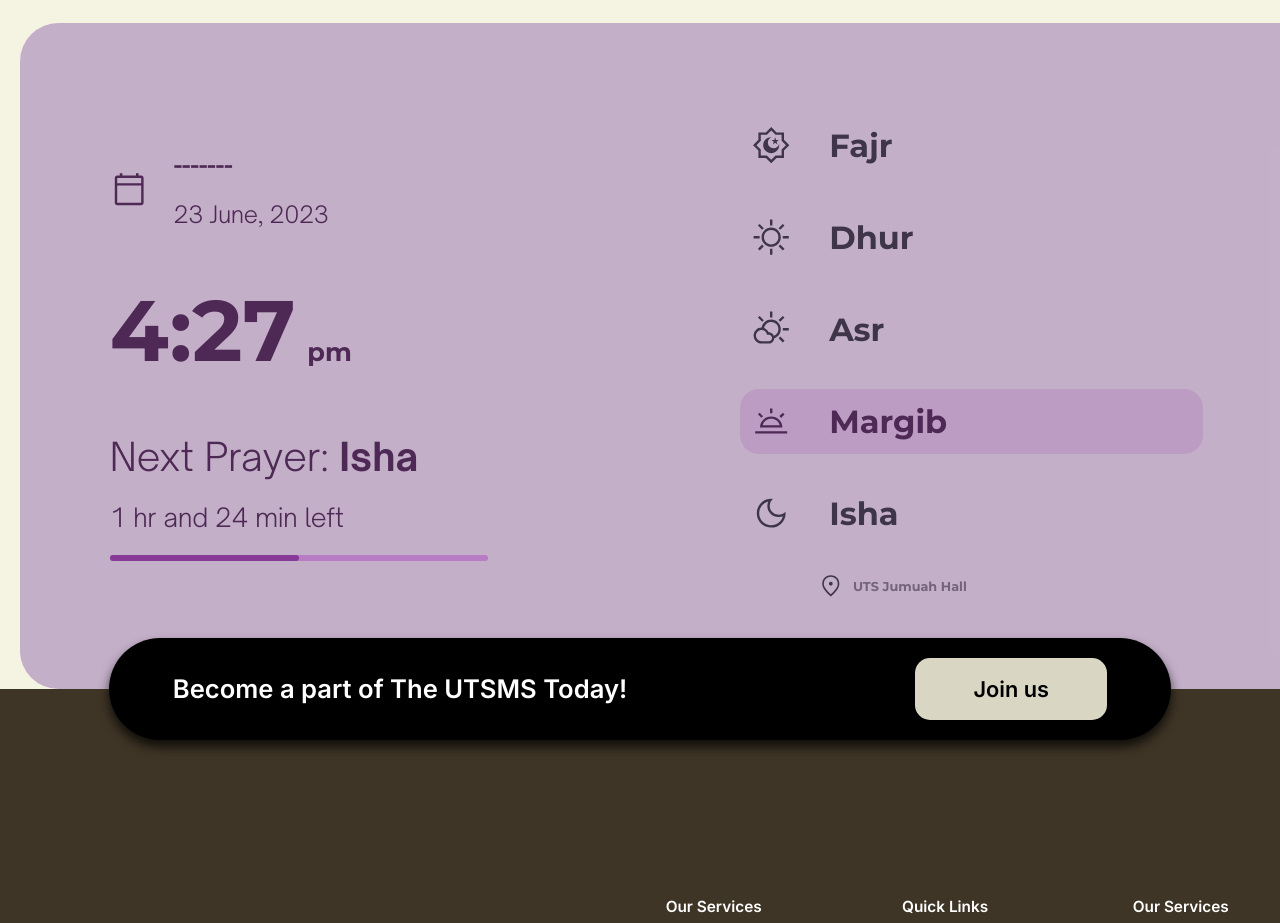
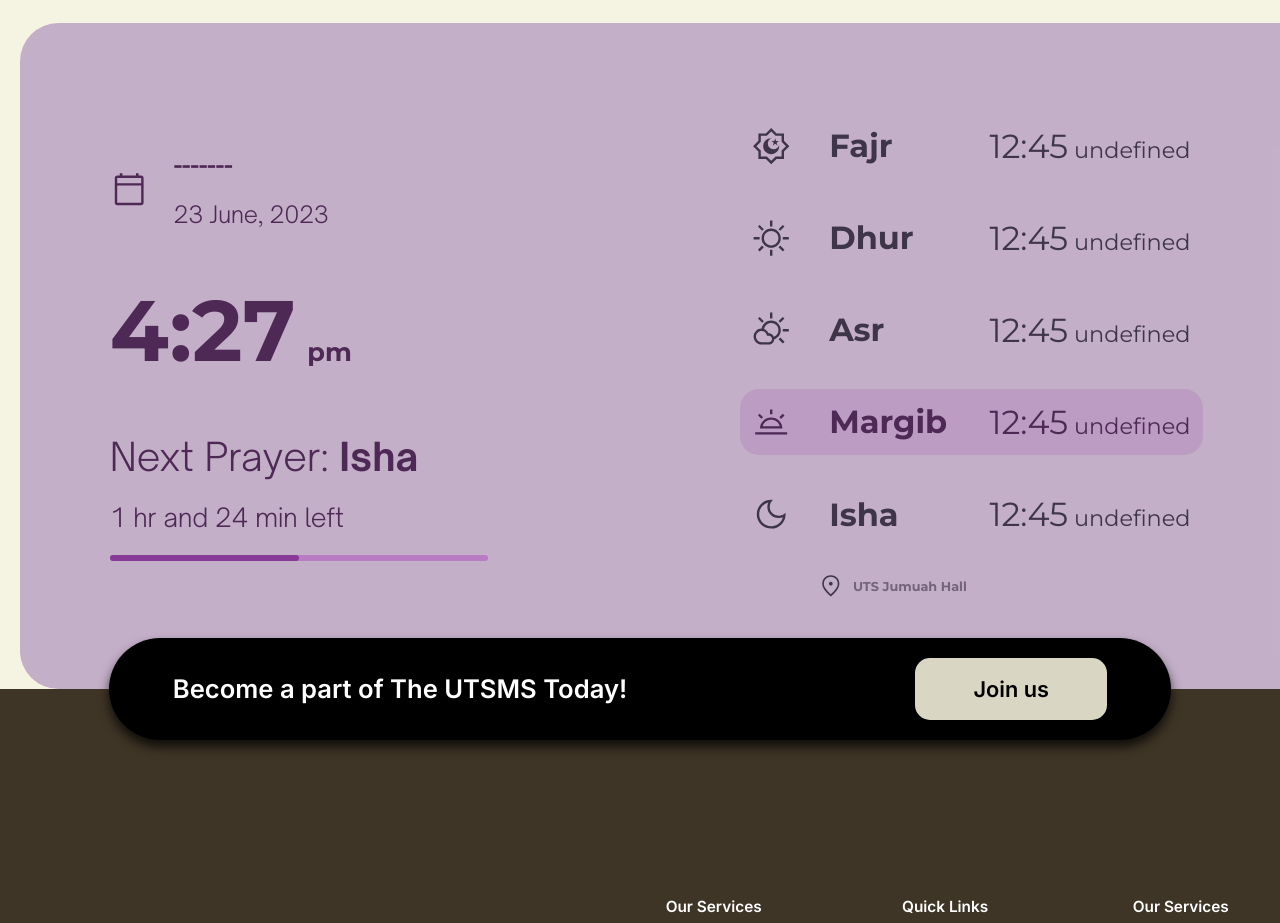
Before and after one commit to MahmudlHasanMahi/UTSMUSLIM, a React (Vite) app: page /services in a window 1280 px wide. Shown: the part 2140-3063 px from the top of the page. Built offline with nearby package versions, Linux system fonts and the light colour scheme; no server answers.

Commit message:
Removing APIs

```diff
--- a/src/Components/PrayerAndSpirituality/Card.jsx
+++ b/src/Components/PrayerAndSpirituality/Card.jsx
@@ -5,7 +5,6 @@ import { useRef, useMemo } from "react";
 import { useInView, motion } from "framer-motion";
 import { hijriDate as hd } from "../../Utils/HijriDate";
 import { Gregorian as gr, time } from "../../Utils/Gregorian";
-import { PrayerTimes as Timings } from "../../Utils/PrayerTimes";
 import {
   Wc,
   WaterDrop,
@@ -141,7 +140,6 @@ export const Card3 = () => {
   const [hijriDate, setHijriDate] = useState();
   const Gregorian = gr();
   const Time = time(isInView);
-  const [prayerTimes, setPrayerTimes] = useState();
   useMemo(() => {
     if (isInView) {
       hd().then((data) => {
@@ -151,10 +149,6 @@ export const Card3 = () => {
           year: data.data.hijri.year,
         };
         setHijriDate(value);
-      });
-    } else {
-      Timings().then((data) => {
-        setPrayerTimes(data);
       });
     }
   }, [isInView]);
@@ -194,8 +188,8 @@ export const Card3 = () => {
             <motion.div
               initial={{ width: 0 }}
               animate={{
-                width: isInView ? "50%" : 0,
-                transition: { duration: 0.2 },
+                width: "50%",
+                transition: { duration: 2 },
               }}
               className={styles["Progress"]}
             ></motion.div>
@@ -204,37 +198,21 @@ export const Card3 = () => {
       </div>
       <div className={styles["Card3-section-2"]}>
         <div className={styles["Card3-section-2-Salah-container"]}>
-          <Salah
-            logo={<PrayerTimes />}
-            prayer={"Fajr"}
-            time={(prayerTimes && prayerTimes.Fajr.fullTime) || ""}
-            amPm={(prayerTimes && prayerTimes.Fajr.amPm) || ""}
-          />
+          <Salah logo={<PrayerTimes />} prayer={"Fajr"} time={"12:45"} />
           <Salah
             logo={<ClearDay />}
             prayer={"Dhur"}
-            time={(prayerTimes && prayerTimes.Dhuhr.fullTime) || ""}
-            amPm={(prayerTimes && prayerTimes.Dhuhr.amPm) || ""}
+            time={"12:45"}
+            // amPm={(prayerTimes && prayerTimes.Dhuhr.amPm) || ""}
           />
-          <Salah
-            logo={<PartlyCloudy />}
-            prayer={"Asr"}
-            time={(prayerTimes && prayerTimes.Asr.fullTime) || ""}
-            amPm={(prayerTimes && prayerTimes.Asr.amPm) || ""}
-          />
+          <Salah logo={<PartlyCloudy />} prayer={"Asr"} time={"12:45"} />
           <Salah
             logo={<Twilight />}
             prayer={"Margib"}
-            time={(prayerTimes && prayerTimes.Maghrib.fullTime) || ""}
-            amPm={(prayerTimes && prayerTimes.Maghrib.amPm) || ""}
+            time={"12:45"}
             active={true}
           />
-          <Salah
-            logo={<Dark />}
-            prayer={"Isha"}
-            time={(prayerTimes && prayerTimes.Isha.fullTime) || ""}
-            amPm={(prayerTimes && prayerTimes.Isha.amPm) || ""}
-          />
+          <Salah logo={<Dark />} prayer={"Isha"} time={"12:45"} />
 
           <div className={styles["Card3-location"]}>
             <span className={styles["location-svg"]}>{<Location />}</span>UTS
--- a/src/Utils/HijriDate.jsx
+++ b/src/Utils/HijriDate.jsx
@@ -5,5 +5,6 @@ export const hijriDate = async (isInView) => {
     `https://api.aladhan.com/v1/gToH/${Gregorian.day}-${Gregorian.monthNo}-${Gregorian.year}`
   );
   const data = await res.json();
+  console.log
   return data;
 };
--- a/src/Utils/PrayerTimes.jsx
+++ /dev/null
@@ -1,38 +0,0 @@
-const formatter = (time) => {
-  const arr = time.split(":");
-  const hr =
-    (parseInt(arr[0]) > 12 ? parseInt(arr[0]) - 12 : parseInt(arr[0])) ||
-    (parseInt(arr[0]) === 0 ? 12 : parseInt(arr[0]));
-  const amPm =
-    (parseInt(arr[0]) > 12 ? "pm" : "am") ||
-    (parseInt(arr[0]) === 0 ? "am" : "pm");
-
-  const min = parseInt(arr[1]) < 10 ? "0" + parseInt(arr[1]) : parseInt(arr[1]);
-  const fullTime = `${hr}:${min}`;
-  return { hour: hr, minute: min, amPm: amPm, fullTime: fullTime };
-};
-export const PrayerTimes = async () => {
-  const location = await getLocation();
-  const req = await fetch(
-    `https://api.aladhan.com/v1/timings/20-07-2023?latitude=${location.lat}&longitude=${location.lon}&method=1`
-  );
-
-  const { code, status, ...data } = await req.json();
-  const { timings } = data.data;
-  const { Fajr, Dhuhr, Asr, Maghrib, Isha } = timings;
-  return {
-    Fajr: formatter(Fajr),
-    Dhuhr: formatter(Dhuhr),
-    Asr: formatter(Asr),
-    Maghrib: formatter(Maghrib),
-    Isha: formatter(Isha),
-  };
-};
-
-export const getLocation = async () => {
-  const req =
-    await fetch(`https://geolocation-db.com/json/${import.meta.env.VITE_API_KEY}
-`);
-  const { latitude, longitude } = await req.json();
-  return { lat: latitude, lon: longitude };
-};
```
